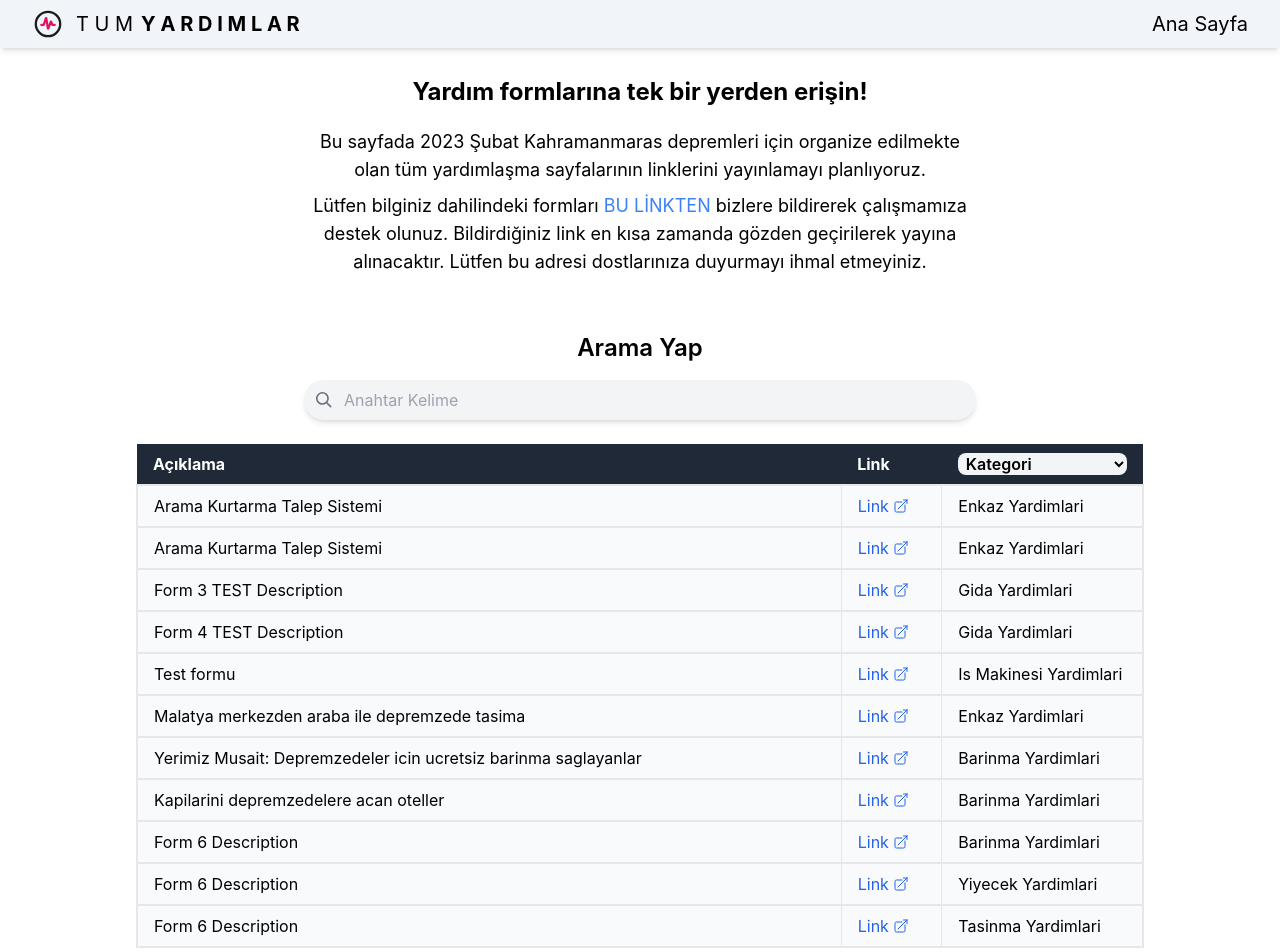
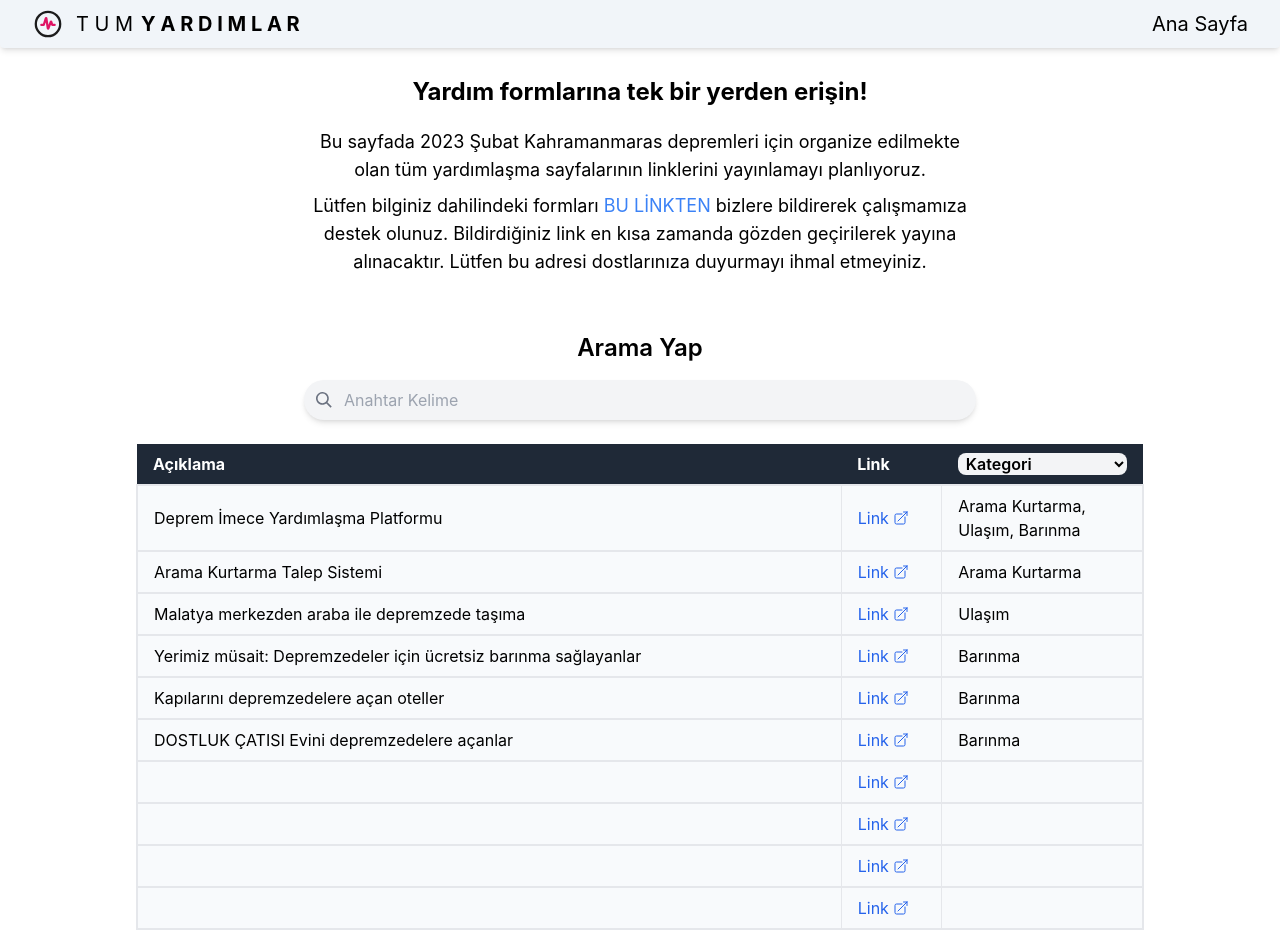
Before and after one commit to alparslandeniz/tumyardimlar, a React (Create React App) app: page / in a window 1280 px wide. Shown: the top 952 px of the page. Built offline with nearby package versions, Linux system fonts and the light colour scheme.

Commit message:
Update Data.js

```diff
--- a/src/Components/Constants/Data.js
+++ b/src/Components/Constants/Data.js
@@ -1,80 +1,52 @@
 export const allForms = [
   {
-    id: 1,
-    name: "Deprem.io Enkaz Yardim",
-    description: "Arama Kurtarma Talep Sistemi",
+    description: "Deprem İmece Yardımlaşma Platformu",
     url: "https://deprem.io/",
-    category: "Enkaz Yardimlari",
+    category: "Arama Kurtarma, Ulaşım, Barınma",
   },
   {
-    id: 2,
-    name: "Enkaz Yardim",
     description: "Arama Kurtarma Talep Sistemi",
     url: "http://deprem.basarsoft.com.tr/",
-    category: "Enkaz Yardimlari",
+    category: "Arama Kurtarma",
   },
   {
-    id: 3,
-    name: "Form 3",
-    description: "Form 3 TEST Description",
-    url: "https://www.google.com",
-    category: "Gida Yardimlari",
+    description: "Malatya merkezden araba ile depremzede taşıma",
+    url: "https://docs.google.com/forms/d/e/1FAIpQLSexJOmaK-r6khyCTE9rVTr9W8QFo7aMbx4tweZEbeASJ8RRVg/viewform",
+    category: "Ulaşım",
   },
   {
-    id: 4,
-    name: "Form 4",
-    description: "Form 4 TEST Description",
-    url: "https://www.google.com",
-    category: "Gida Yardimlari",
+    description: "Yerimiz müsait: Depremzedeler için ücretsiz barınma sağlayanlar",
+    url: "https://www.google.com/maps/@37.9637812,37.5643972,9z/data=!3m1!4b1!4m2!11m1!2s8l0kZBZNRV-s0FRQwYFgHg",
+    category: "Barınma",
   },
   {
-    id: 5,
-    name: "Kahramanmaras Vinc Operatorleri",
-    description: "Test formu",
-    url: "https://www.google.com",
-    category: "Is Makinesi Yardimlari",
+    description: "Kapılarını depremzedelere açan oteller",
+    url: "https://www.otelz.com/gecmisolsunturkiyem",
+    category: "Barınma",
   },
   {
-    id: 6,
-    name: "Malatya Depremzede Tasima",
-    description: "Malatya merkezden araba ile depremzede tasima",
-    url: "https://docs.google.com/forms/d/e/1FAIpQLSexJOmaK-r6khyCTE9rVTr9W8QFo7aMbx4tweZEbeASJ8RRVg/viewform",
-    category: "Enkaz Yardimlari",
+    description: "DOSTLUK ÇATISI Evini depremzedelere açanlar",
+    url: "https://www.hepsiemlak.com/emlak-yasam/genel/dostluk-catisi",
+    category: "Barınma",
   },
   {
-    id: 7,
-    name: "Kalacak Yerler Listesi",
-    description:
-      "Yerimiz Musait: Depremzedeler icin ucretsiz barinma saglayanlar",
-    url: "https://www.google.com/maps/@37.9637812,37.5643972,9z/data=!3m1!4b1!4m2!11m1!2s8l0kZBZNRV-s0FRQwYFgHg",
-    category: "Barinma Yardimlari",
+    description: "",
+    url: "",
+    category: "",
   },
   {
-    id: 8,
-    name: "Kalacak Oteller Listesi",
-    description: "Kapilarini depremzedelere acan oteller",
-    url: "https://www.otelz.com/gecmisolsunturkiyem",
-    category: "Barinma Yardimlari",
+    description: "",
+    url: "",
+    category: "",
   },
   {
-    id: 9,
-    name: "Form 6",
-    description: "Form 6 Description",
-    url: "https://www.google.com",
-    category: "Barinma Yardimlari",
+    description: "",
+    url: "",
+    category: "",
   },
   {
-    id: 10,
-    name: "Form 6",
-    description: "Form 6 Description",
-    url: "https://www.google.com",
-    category: "Yiyecek Yardimlari",
-  },
-  {
-    id: 11,
-    name: "Form 6",
-    description: "Form 6 Description",
-    url: "https://www.google.com",
-    category: "Tasinma Yardimlari",
+    description: "",
+    url: "",
+    category: "",
   },
 ];
```
